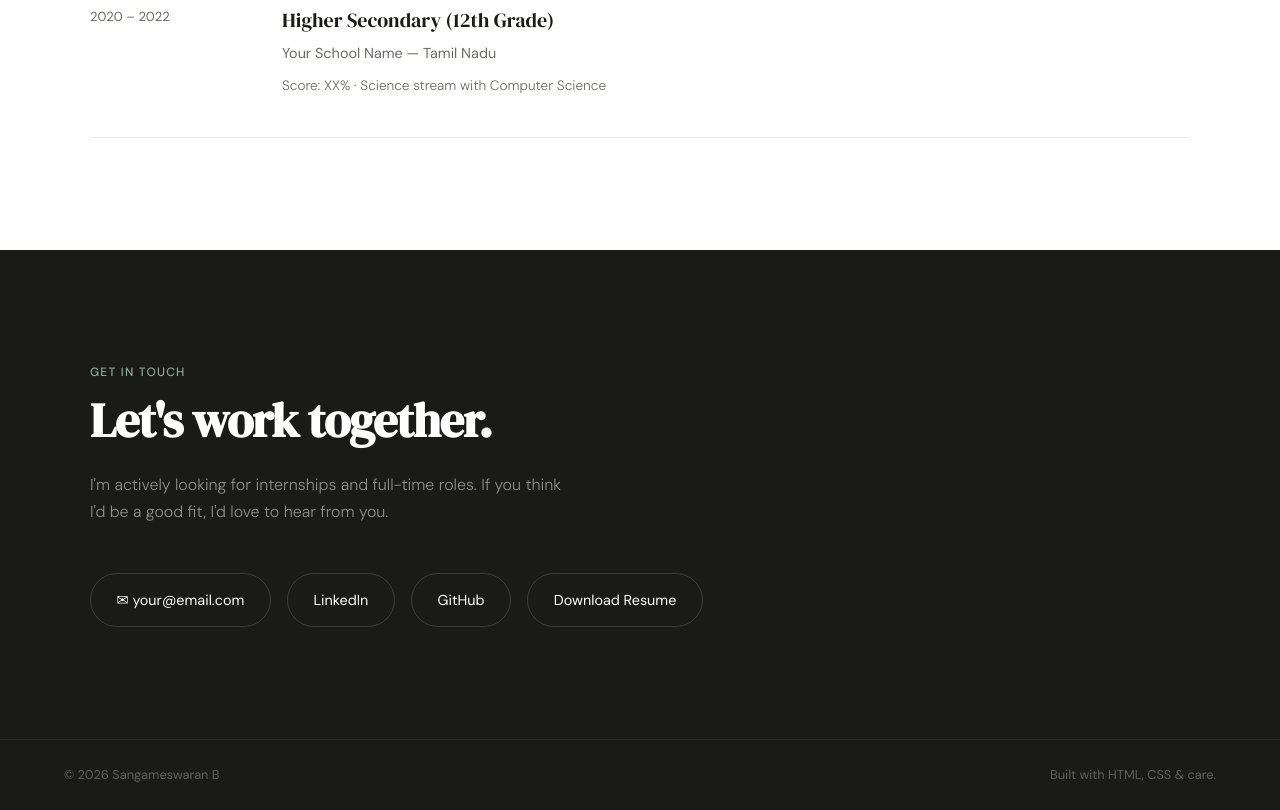
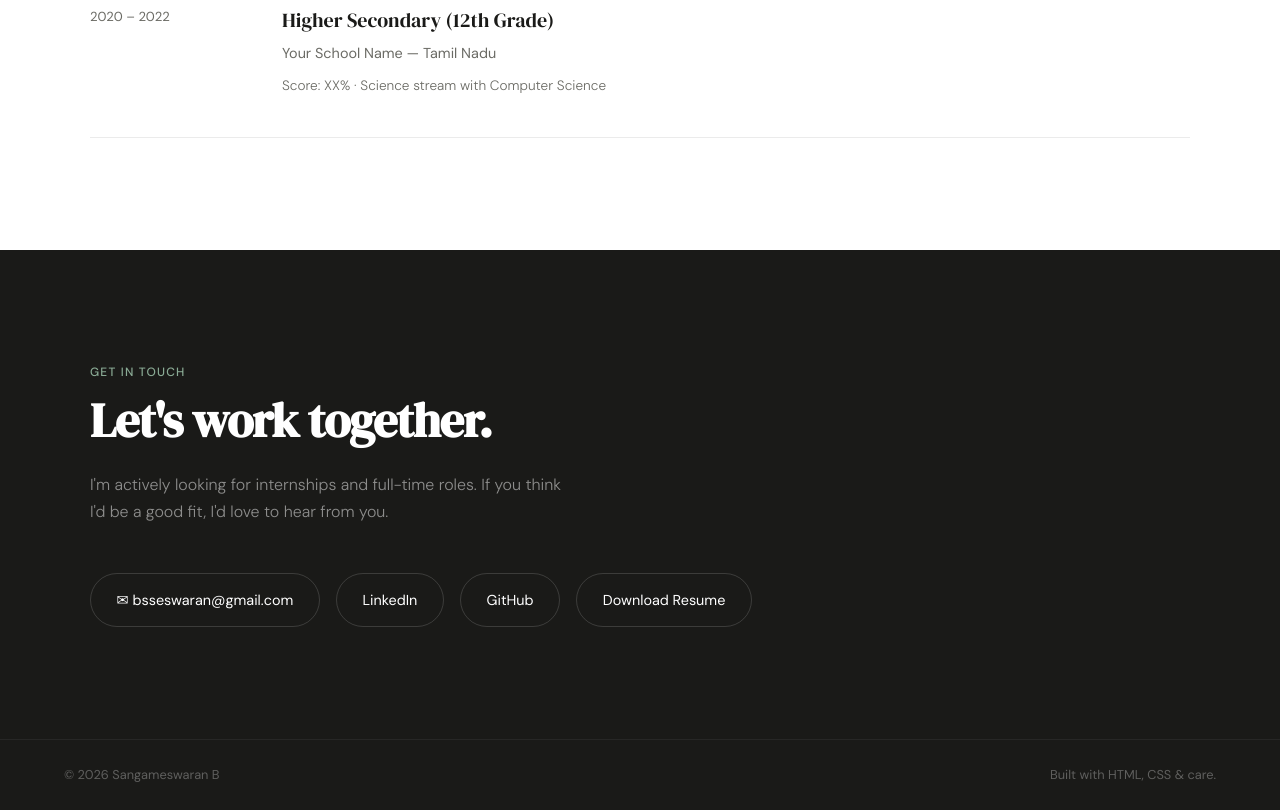
Before and after one commit to Sangames-B/My-Portfolio, a plain HTML site: page index.html in a window 1280 px wide. Shown: the part 2733-3543 px from the top of the page. Drawn offline with Linux system fonts and the light colour scheme.

Commit message:
Updated the contacts

```diff
--- a/index.html
+++ b/index.html
@@ -4,7 +4,7 @@
 <meta charset="UTF-8" />
 <meta name="viewport" content="width=device-width, initial-scale=1.0" />
 <title>Sangameswaran B — Portfolio</title>
- <link rel="shortcut icon" href="assets/profile_pic.jpeg" type="image/x-icon">
+<link rel="shortcut icon" href="assets/profile_pic.jpeg" type="image/x-icon">
 <link rel="preconnect" href="https://fonts.googleapis.com" />
 <link href="https://fonts.googleapis.com/css2?family=DM+Serif+Display:ital@0;1&family=DM+Sans:wght@300;400;500&display=swap" rel="stylesheet" />
 <style>
@@ -803,10 +803,10 @@
       be a good fit, I'd love to hear from you.
     </p>
     <div class="contact-links">
-      <a href="mailto:your@email.com" class="contact-link">✉ your@email.com</a>
-      <a href="https://linkedin.com/in/yourprofile" class="contact-link" target="_blank">LinkedIn</a>
-      <a href="https://github.com/yourusername" class="contact-link" target="_blank">GitHub</a>
-      <a href="/resume.pdf" class="contact-link" target="_blank">Download Resume</a>
+      <a href="mailto:bsseswaran@gmail.com" class="contact-link">✉ bsseswaran@gmail.com</a>
+      <a href="https://linkedin.com/in/sangameswaranb" class="contact-link" target="_blank">LinkedIn</a>
+      <a href="https://github.com/Sangames-B" class="contact-link" target="_blank">GitHub</a>
+      <a href="assets/Resume.pdf" class="contact-link" target="_blank">Download Resume</a>
     </div>
   </div>
 </section>
```
